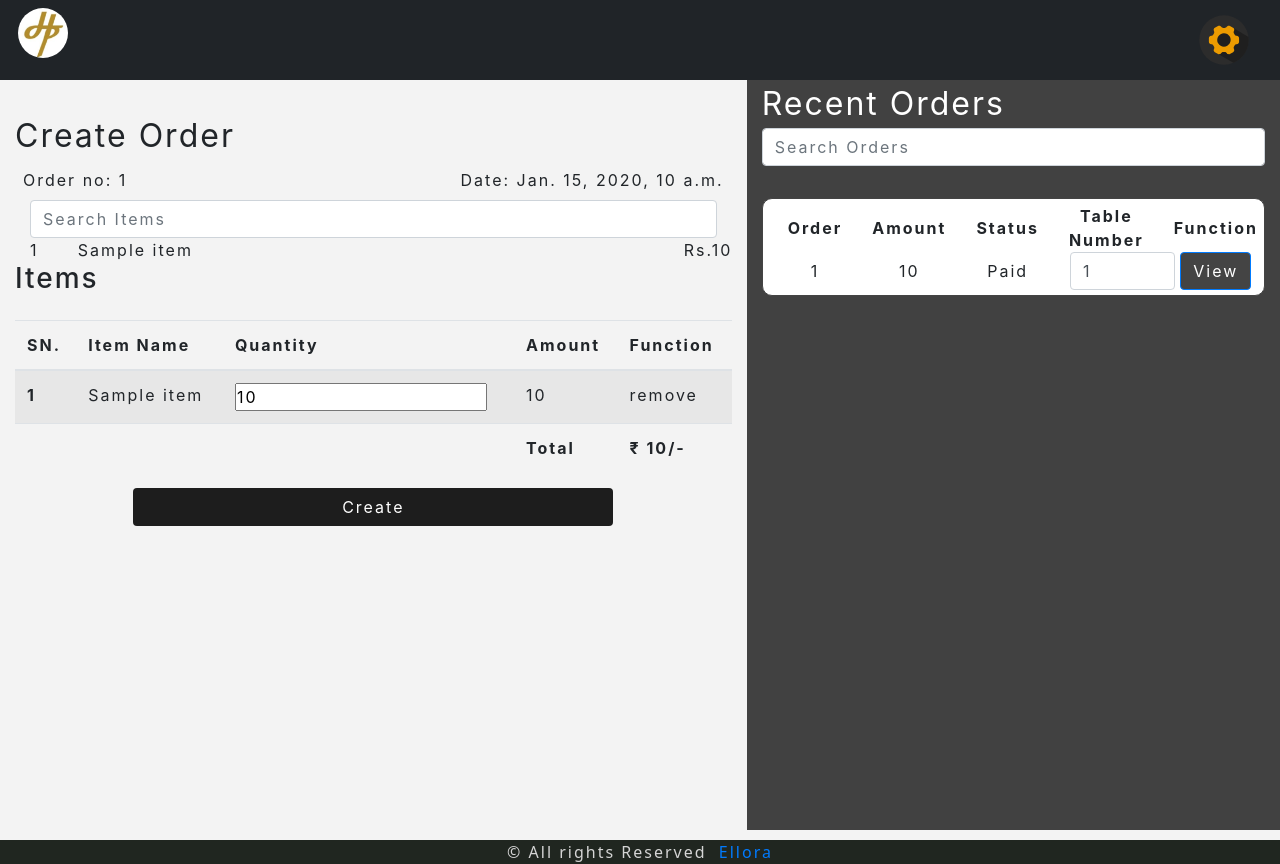
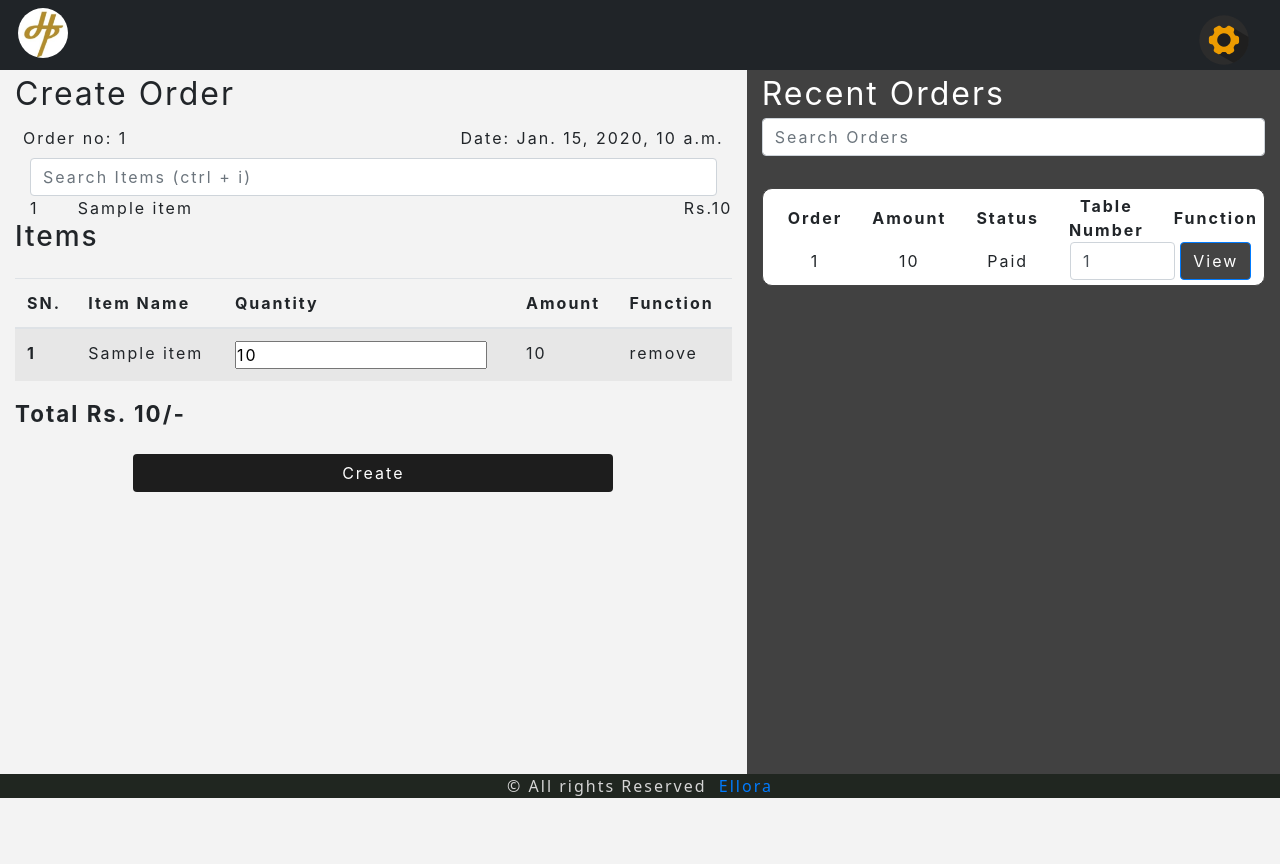
Before and after one commit to iamu985/Order-Tracking-Software, a Django app: template core/billing/templates/index.html in a window 1280 px wide. After the commit the page ends 798 px from the top, so only its background shows below. Run offline with Django 4.2, Linux system fonts and the light colour scheme; the template is opened without the code that fills it: most values are stand-ins (such as "Sample title", 1, 10 or a date in 2020); some libraries are stand-ins or nearby versions.

Commit message:
fix: index page layout

```diff
--- a/core/billing/static/css/index.css
+++ b/core/billing/static/css/index.css
@@ -11,26 +11,27 @@
   }
 
 header {
-    min-height: 50px;
+    min-height: 20px;
+    max-height: 70px;
     background-color: #202428;
     color: #d9d9d9;
     padding: 0 10px;
 }
 
 .create-order {
-    min-height: calc(100vh - 50px);
+    height: calc(88vh);
 
     /* background-color: aquamarine; */
 }
 
 .create-order>.title {
-    margin-top: 2rem;
+    /* margin-top: 2rem; */
     font-size: 2em;
 }
 
 .recent-order {
     background-color: #414141;
-    min-height: calc(100vh - 50px);
+    height: calc(88vh);
 }
 .order-create-btn > button{
     width: 30rem;
--- a/core/billing/templates/modal.html
+++ b/core/billing/templates/modal.html
@@ -10,10 +10,8 @@
                 <a href="{% url 'billing:index' %}">
                     <img src="{% static 'img/back.svg' %}" alt="Back" width="30px">
                 </a>
-                <div class="modal-heading">Order No: {{ order.id }}</div>
-                <div class="modal-heading">TableNumber: {{ order.table_number }}</div>
                 <hr>
-                <div>Items</div>
+                <div class="modal-heading">Order No: {{ order.id }} TableNumber: {{ order.table_number }}</div>
                 <hr>
                 <div class="table-responsive" style="max-height: 23rem;">
                     <table class="table table-striped items-list-table">
--- a/core/billing/templates/partials/footer.html
+++ b/core/billing/templates/partials/footer.html
@@ -4,10 +4,11 @@
     justify-content:center;
     font-family: system-ui, -apple-system, BlinkMacSystemFont, 'Segoe UI', Roboto, Oxygen, Ubuntu, Cantarell, 'Open Sans', 'Helvetica Neue', sans-serif;
     font-size:1rem;
-    margin-top:10px;
+    {% comment %} margin-top:10px; {% endcomment %}
 }
 </style>
 <footer>
     <div class="pz-footer">
         © All rights Reserved &nbsp;<a href="https:github.com/technical-geeth">Ellora</a>
-    </footer>
+    </div>
+</footer>
--- a/core/billing/templates/partials/order-create.html
+++ b/core/billing/templates/partials/order-create.html
@@ -11,7 +11,7 @@
            class="form-control me-2"
            id="search-bar004"
            type="search"
-           placeholder="Search Items"
+           placeholder="Search Items (ctrl + i) "
            aria-label="Search"
            hx-get="{% url 'billing:search_items' %}?orderid={{ order.id }}"
            hx-target="#search-results"
--- a/core/billing/templates/partials/order-search-results.html
+++ b/core/billing/templates/partials/order-search-results.html
@@ -15,12 +15,7 @@
                         <td>{{ order.get_total_price }}</td>
                         <!-- Status Section -->
                         <td>
-                            {% comment %} <select class="form-select form-control select-status"
-                                    id="select-order-status"
-                                    aria-label="Status"
-                                    hx-post="{% url 'billing:update_order_status' order.id %}"
-                                    hx-target="#search-order"
-                                    name='order-status'>
+                            {% comment %} <select class="form-select form-control select-status" id="select-order-status" aria-label="Status" hx-post="{% url 'billing:update_order_status' order.id %}" hx-target="#search-order" name='order-status'>
                                 <option value="Unpaid">Unpaid</option>
                                 <option value="Paid">Paid</option>
                             </select> {% endcomment %}
@@ -50,8 +45,8 @@
         <div class="recent-orders-empty">No recent Orders</div>
     {% endif %}
 </div>
-<script>
+{% comment %} <script>
     var orderObj = {{json_order_data|safe}};
     var status = orderObj[0].fields.order_status;
     $('#select-order-status').val(status);
-</script>
+</script> {% endcomment %}
--- a/core/billing/templates/partials/show-added-items.html
+++ b/core/billing/templates/partials/show-added-items.html
@@ -6,9 +6,18 @@
     {{ message }}
   </div>
 {% endif %}
-<table class="table table-striped" id="add-items-target">
+<style>
+.fix-table-head {
+      overflow-y: auto;
+      max-height: 45vh;
+    }
+
+</style>
+<div id="add-items-target">
+  <div class="fix-table-head">
+    <table class="table table-striped table-fixed">
       {% if order.orderitem_set.all %}
-    <thead>
+        <thead class="add-item-head">
           <tr>
             <th scope="col">SN.</th>
             <th scope="col">Item Name</th>
@@ -17,7 +26,7 @@
             <th scope="col">Function</th>
           </tr>
         </thead>
-    <tbody style="max-height:30px; overflow-y:auto;">
+        <tbody class="add-item-tbody">
           {% for item in order.orderitem_set.all %}
             <tr>
               <th scope="row">{{ forloop.counter }}</th>
@@ -41,13 +50,6 @@
             </tr>
           {% endfor %}
         </tbody>
-    <tfoot>
-      <tr>
-        <th colspan="3"></th>
-        <th scope="col">Total</th>
-        <th scope="col" id="order-total-price">₹ {{ order.get_total_price }}/-</th>
-      </tr>
-    </tfoot>
       {% else %}
         <thead>
           <tr>
@@ -55,6 +57,15 @@
           </tr>
         {% endif %}
       </table>
+    </div>
+    {% if order.get_total_price %}
+      <div class="add-items-total"  style="font-weight:bolder; font-size:1.4em;">
+        <span>Total</span>
+        <span>Rs. {{ order.get_total_price }}/-</span>
+      </div>
+      <br>
+    {% endif %}
+  </div>
   <script>
    window.setTimeout(function() {
     $(".alert").fadeTo(500, 0).slideUp(500, function(){
```
Also changed, not shown: core/billing/static/js/functions.js (+8 -0 lines). Lines whose indentation alone changed are shown as unchanged.
